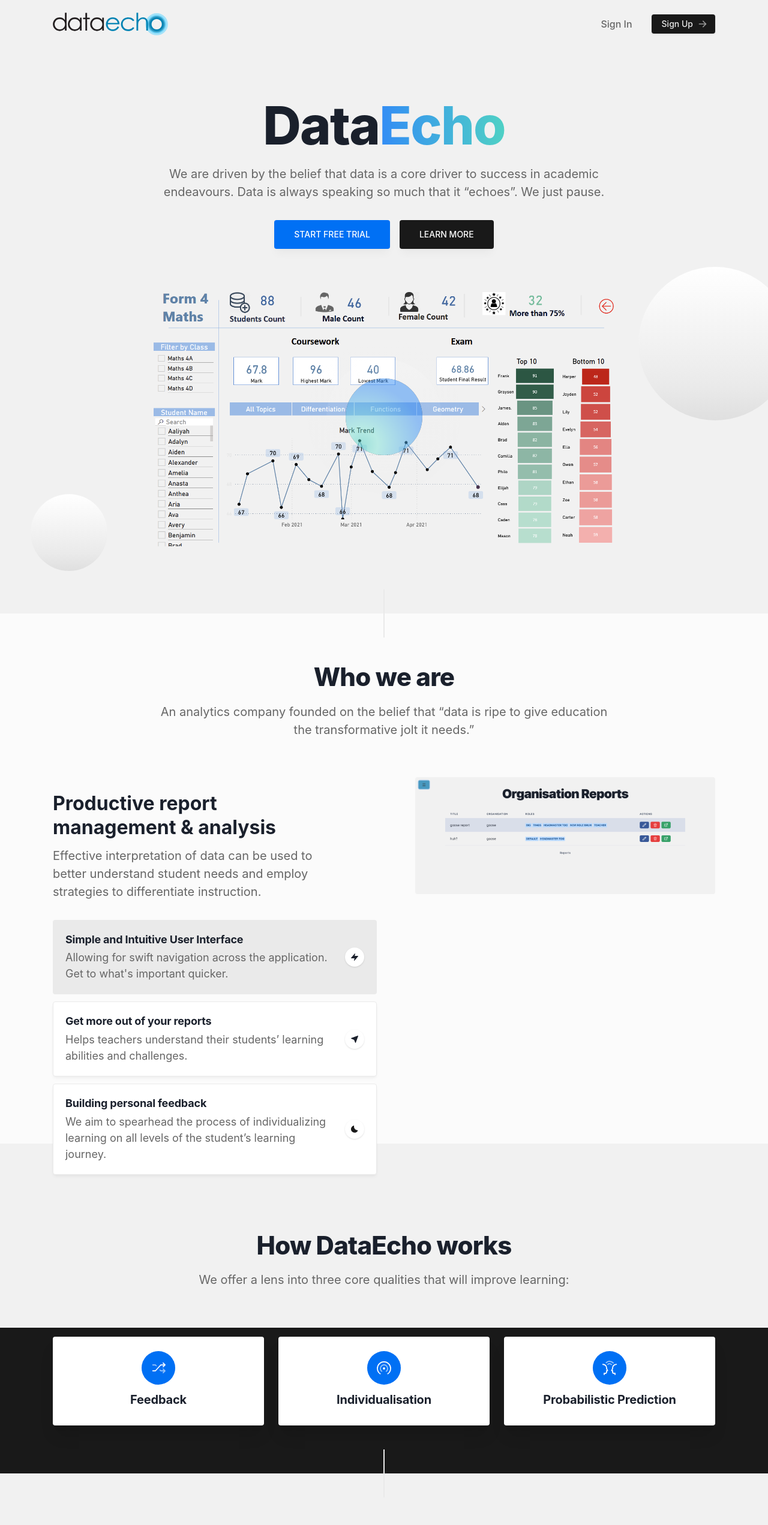
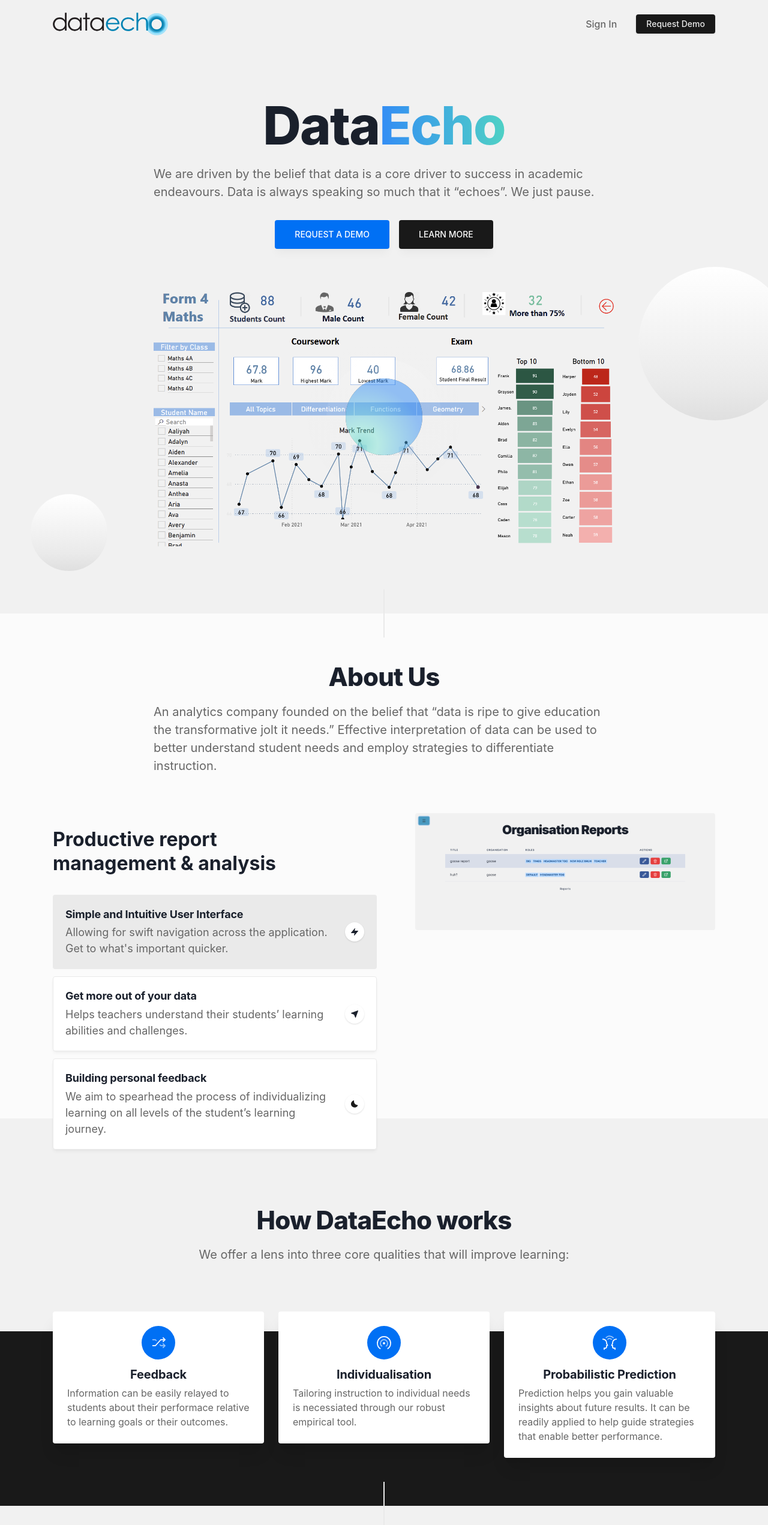
Before and after one commit to data-echo-dev/reports-FE, a Next.js app: page / in a window 1280 px wide. Shown: the top 2543 px of the page at 60% size. Built offline with nearby package versions, Linux system fonts and the light colour scheme; no server answers.

Commit message:
copy updates

```diff
--- a/src/partials/Features.js
+++ b/src/partials/Features.js
@@ -36,10 +36,14 @@ function Features() {
         <div className="pt-12 md:pt-20">
           {/* Section header */}
           <div className="max-w-3xl pb-12 mx-auto text-center md:pb-16">
-            <h1 className="mb-4 h2" id="about">Who we are</h1>
-            <p className="text-xl text-gray-600">
+            <h1 className="mb-4 h2" id="about">
+              About Us
+            </h1>
+            <p className="text-xl text-left text-gray-600">
               An analytics company founded on the belief that “data is ripe to
-              give education the transformative jolt it needs.”
+              give education the transformative jolt it needs.” Effective
+              interpretation of data can be used to better understand student
+              needs and employ strategies to differentiate instruction.
             </p>
           </div>
 
@@ -54,11 +58,6 @@ function Features() {
                 <h3 className="mb-3 h3">
                   Productive report management & analysis
                 </h3>
-                <p className="text-xl text-gray-600">
-                  Effective interpretation of data can be used to better
-                  understand student needs and employ strategies to
-                  differentiate instruction.
-                </p>
               </div>
               {/* Tabs buttons */}
               <div className="mb-8 md:mb-0">
@@ -107,7 +106,7 @@ function Features() {
                 >
                   <div>
                     <div className="mb-1 font-bold leading-snug tracking-tight">
-                      Get more out of your reports
+                      Get more out of your data
                     </div>
                     <div className="text-gray-600">
                       Helps teachers understand their students’ learning
--- a/src/partials/FeaturesBlocks.js
+++ b/src/partials/FeaturesBlocks.js
@@ -62,9 +62,10 @@ function FeaturesBlocks() {
               <h4 className="mb-1 text-xl font-bold leading-snug tracking-tight">
                 Feedback
               </h4>
-              {/* <p className="text-center text-gray-600">
-                Lorem ipsum dolor sit amet, consectetur adipiscing elit.
-              </p> */}
+              <p className="text-left text-gray-600">
+                Information can be easily relayed to students about their
+                performace relative to learning goals or their outcomes.
+              </p>
             </div>
 
             {/* 2nd item */}
@@ -103,6 +104,10 @@ function FeaturesBlocks() {
               <h4 className="mb-1 text-xl font-bold leading-snug tracking-tight">
                 Individualisation
               </h4>
+              <p className="text-left text-gray-600">
+                Tailoring instruction to individual needs is necessiated through
+                our robust empirical tool.
+              </p>
             </div>
 
             {/* 3rd item */}
@@ -134,6 +139,11 @@ function FeaturesBlocks() {
               <h4 className="mb-1 text-xl font-bold leading-snug tracking-tight">
                 Probabilistic Prediction
               </h4>
+              <p className="text-left text-gray-600">
+                Prediction helps you gain valuable insights about future
+                results. It can be readily applied to help guide strategies that
+                enable better performance.
+              </p>
             </div>
           </div>
         </div>
--- a/src/partials/Header.js
+++ b/src/partials/Header.js
@@ -44,12 +44,19 @@ function Header() {
             <ul className="flex flex-wrap items-center justify-end flex-grow">
               <li>
                 {user ? (
-                    <button onClick={() => signOut() } type='button' className="flex items-center px-5 py-3 font-medium text-gray-600 transition duration-150 ease-in-out hover:text-gray-900">
+                  <button
+                    onClick={() => signOut()}
+                    type="button"
+                    className="flex items-center px-5 py-3 font-medium text-gray-600 transition duration-150 ease-in-out hover:text-gray-900"
+                  >
                     Sign Out
                   </button>
                 ) : (
-                    <Link href='/login'>
-                      <a type='button' className="flex items-center px-5 py-3 font-medium text-gray-600 transition duration-150 ease-in-out hover:text-gray-900">
+                  <Link href="/login">
+                    <a
+                      type="button"
+                      className="flex items-center px-5 py-3 font-medium text-gray-600 transition duration-150 ease-in-out hover:text-gray-900"
+                    >
                       Sign In
                     </a>
                   </Link>
@@ -57,21 +64,25 @@ function Header() {
               </li>
               <li>
                 {user ? (
-                <Link passHref href='/my-reports'>
-                  <button type='button' className="w-full mb-4 text-white bg-blue-600 btn-sm hover:bg-blue-700 sm:w-auto sm:mb-0">
+                  <Link passHref href="/my-reports">
+                    <button
+                      type="button"
+                      className="w-full mb-4 text-white bg-blue-600 btn-sm hover:bg-blue-700 sm:w-auto sm:mb-0"
+                    >
                       <span>My Reports</span>
-                    <ArrowRightIcon className="flex-shrink-0 w-4 h-4 ml-2 -mr-1 fill-current"/>
+                      <ArrowRightIcon className="flex-shrink-0 w-4 h-4 ml-2 -mr-1 fill-current" />
                     </button>
                   </Link>
                 ) : (
-                    <Link href='/signup' passHref>
-                      <button type='button' className="ml-3 text-gray-200 bg-gray-900 btn-sm hover:bg-gray-800">
-                        <span>Sign Up</span>
-                        <ArrowRightIcon className="flex-shrink-0 w-4 h-4 ml-2 -mr-1 text-gray-400 fill-current"/>
+                  <button
+                    type="button"
+                    className="ml-3 text-gray-200 bg-gray-900 btn-sm hover:bg-gray-800"
+                  >
+                    <a href="#contact">
+                      <span>Request Demo</span>
+                    </a>
                   </button>
-                    </Link>
                 )}
-
               </li>
             </ul>
           </nav>
--- a/src/partials/HeroHome.js
+++ b/src/partials/HeroHome.js
@@ -58,7 +58,7 @@ function HeroHome() {
             </h1>
             <div className="max-w-3xl mx-auto">
               <p
-                className="mb-8 text-xl text-gray-600"
+                className="mb-8 text-xl text-left text-gray-600"
                 data-aos="zoom-y-out"
                 data-aos-delay="150"
               >
@@ -73,12 +73,12 @@ function HeroHome() {
               >
                 <div>
                   {!user && (
-                  <Link href="/signup">
-                    <a className="w-full mb-4 text-white bg-blue-600 btn hover:bg-blue-700 sm:w-auto sm:mb-0">
-                      Start free trial
+                    <a
+                      href="#contact"
+                      className="w-full mb-4 text-white bg-blue-600 btn hover:bg-blue-700 sm:w-auto sm:mb-0"
+                    >
+                      Request A Demo
                     </a>
-                  </Link>
-
                   )}
                 </div>
                 <div>
--- a/src/partials/Newsletter.js
+++ b/src/partials/Newsletter.js
@@ -2,7 +2,7 @@ import React from 'react'
 
 function Newsletter() {
   return (
-    <section>
+    <section id="contact">
       <div className="max-w-6xl px-4 mx-auto sm:px-6">
         <div className="pb-12 md:pb-20">
           {/* CTA box */}
@@ -100,11 +100,14 @@ function Newsletter() {
                 <h3 className="mb-2 text-white h3">
                   Find out how we can help you
                 </h3>
-                <p className="mb-6 text-lg text-gray-300">
-                  We'd love to chat with you about our product and how it can
-                  make reports more productive for your students <br />
-                  get in touch via{' '}
-                  <a className="text-blue-600 hover:underline" href="mailto:#">
+                <p className="mb-6 text-lg text-left text-gray-300">
+                  We&apos;d love to chat with you about our product and how it
+                  can make reports more productive for your students <br />
+                  Get in touch via{' '}
+                  <a
+                    className="text-blue-600 hover:underline"
+                    href="mailto:someone@somedomain.tld?subject=Data%20Echo%20Demo&body=Hello%2C%20I'd%20like%20to%20find%20out%20how%20Dataecho%20can%20help%20my%20organisation"
+                  >
                     email
                   </a>
                 </p>
--- a/src/partials/Testimonials.js
+++ b/src/partials/Testimonials.js
@@ -46,8 +46,11 @@ function Testimonials() {
         <div className="py-12 md:py-20">
           {/* Section header */}
           <div className="max-w-3xl pb-12 mx-auto text-center md:pb-16">
-            <h2 className="mb-4 h2">Data analytics partners</h2>
-            <p className="text-xl text-gray-600" data-aos="zoom-y-out">
+            <h2 className="mb-4 h2">In Partnership with</h2>
+            <p
+              className="text-xl text-left text-gray-600"
+              data-aos="zoom-y-out"
+            >
               Organisations we've collaborated with on data analytics projects
               for corporate & school LMS's
             </p>
@@ -100,7 +103,7 @@ function Testimonials() {
                     alt="Testimonial 01"
                   />
                 </div>
-                <blockquote className="mb-4 text-xl font-medium">
+                <blockquote className="mb-4 text-xl font-medium text-left">
                   “ Gone are the days when teachers had to page through chunky
                   exercise books with scattered student marks. That system was
                   rigid and carried limited ability. With DataEcho, you can
```
Lines whose indentation alone changed are shown as unchanged.
